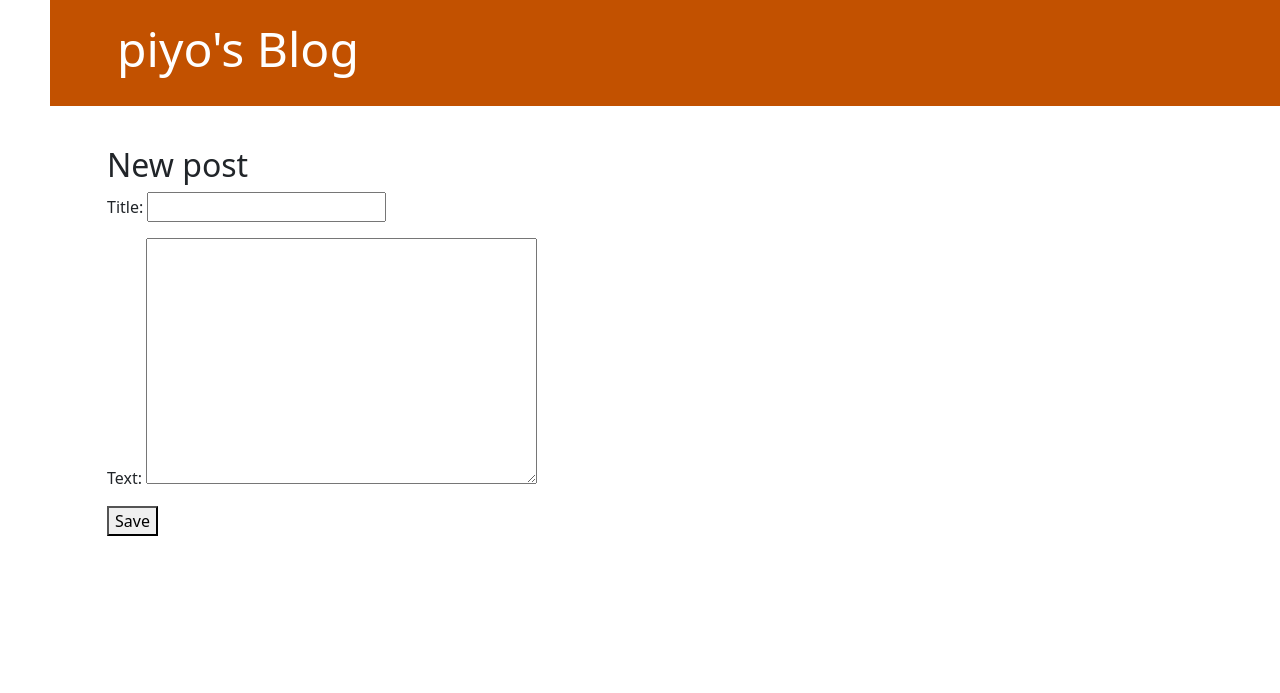
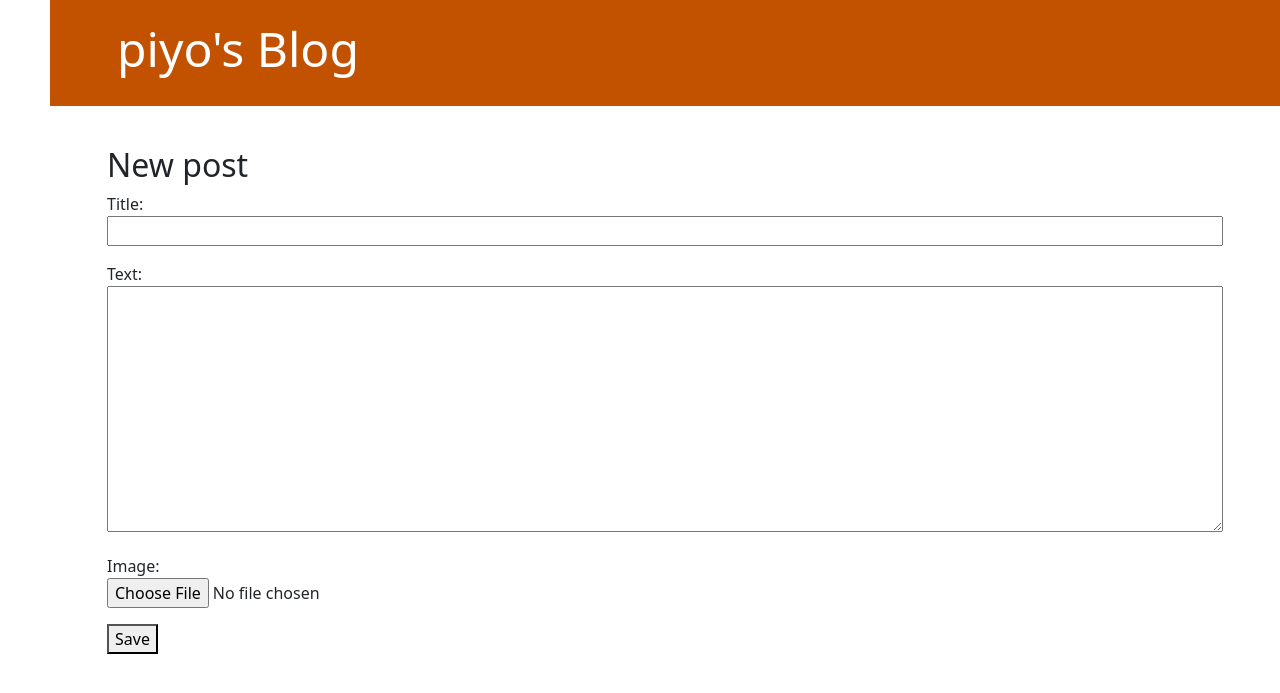
Before and after one commit to u2service/my-first-blog, a Django app: page /post/new/ in a window 1280 px wide. Shown: the top 693 px of the page. Run offline with Django 5.2, Linux system fonts and the light colour scheme.

Commit message:
画像を追加する

```diff
--- a/blog/forms.py
+++ b/blog/forms.py
@@ -1,6 +1,7 @@
 from django import forms
 from .models import Post
+
 class PostForm(forms.ModelForm):
     class Meta:
         model = Post
-        fields = ('title', 'text')
+        fields = ('title', 'text', 'image')  # 'image' フィールドを追加
--- a/blog/models.py
+++ b/blog/models.py
@@ -12,6 +12,9 @@ class Post(models.Model):
         default=timezone.now)
     published_date = models.DateTimeField(
         blank=True, null=True)
+    # 画像フィールドを追加
+    image = models.ImageField(
+        upload_to='post_images/', blank=True, null=True)
 
     def publish(self):
         self.published_date = timezone.now()
--- a/blog/templates/blog/post_detail.html
+++ b/blog/templates/blog/post_detail.html
@@ -16,6 +16,9 @@
         {% endif %}
         <h2>{{ post.title }}</h2>
         <p>{{ post.text|linebreaksbr }}</p>
+        {% if post.image %}
+            <img src="{{ post.image.url }}" alt="{{ post.title }}" style="max-width: 100%;">
+        {% endif %}
 
     </article>
 {% endblock %}
--- a/blog/templates/blog/post_edit.html
+++ b/blog/templates/blog/post_edit.html
@@ -2,7 +2,10 @@
 
 {% block content %}
     <h2>New post</h2>
-    <form method="POST" class=""post-form">{% csrf_token %}
+    <form method="POST" enctype="multipart/form-data" class="post-form">
+        {% csrf_token %}
+
+    <!-- <form method="POST" class=""post-form">{% csrf_token %} -->
         {{ form.as_p }}
         <button type="submit" class=""save btn btn-secondary">Save</button>
     </form>
--- a/blog/views.py
+++ b/blog/views.py
@@ -17,7 +17,7 @@ def post_detail(request, pk):
 
 def post_new(request):
     if request.method == "POST":
-        form = PostForm(request.POST)
+        form = PostForm(request.POST, request.FILES)  # request.FILES
         if form.is_valid():
             post = form.save(commit=False)
             post.author = request.user
@@ -28,10 +28,11 @@ def post_new(request):
         form = PostForm()
     return render(request, 'blog/post_edit.html', {'form': form})
 
+# 画像の編集機能を追加(request.FILES を渡すように修正)
 def post_edit(request, pk):
     post = get_object_or_404(Post, pk=pk)
     if request.method == "POST":
-        form = PostForm(request.POST, instance=post)
+        form = PostForm(request.POST, request.Files, instance=post)
         if form.is_valid():
             post = form.save(commit=False)
             post.author = request.user
--- a/mysite/settings.py
+++ b/mysite/settings.py
@@ -11,6 +11,7 @@ https://docs.djangoproject.com/en/5.1/ref/settings/
 """
 
 from pathlib import Path
+import os
 
 # Build paths inside the project like this: BASE_DIR / 'subdir'.
 BASE_DIR = Path(__file__).resolve().parent.parent
@@ -126,3 +127,8 @@ DEFAULT_AUTO_FIELD = 'django.db.models.BigAutoField'
 
 STATIC_URL = '/static/'
 STATIC_ROOT = BASE_DIR / 'static'
+
+# メディアファイルのURL（ブラウザからアクセスする際のURL）
+MEDIA_URL = '/media/'
+# メディアファイルのルートディレクトリ（サーバー上の実際の保存場所）
+MEDIA_ROOT = os.path.join(BASE_DIR / 'media')
--- a/mysite/urls.py
+++ b/mysite/urls.py
@@ -16,8 +16,16 @@ Including another URLconf
 """
 from django.contrib import admin
 from django.urls import path, include
+from django.conf import settings
+from django.conf.urls.static import static
+# 画像のURL設定を追加
 
 urlpatterns = [
     path('admin/', admin.site.urls),
     path('', include('blog.urls')),
 ]
+
+# 画像のURL設定を追加
+# 開発環境でのみメディアファイルをサーブする設定（本番環境では不要！）
+if settings.DEBUG:
+    urlpatterns += static(settings.MEDIA_URL, document_root=settings.MEDIA_ROOT)
```
Also changed, not shown: blog/migrations/0002_post_image.py (added), media/post_images/banana.png (added).
